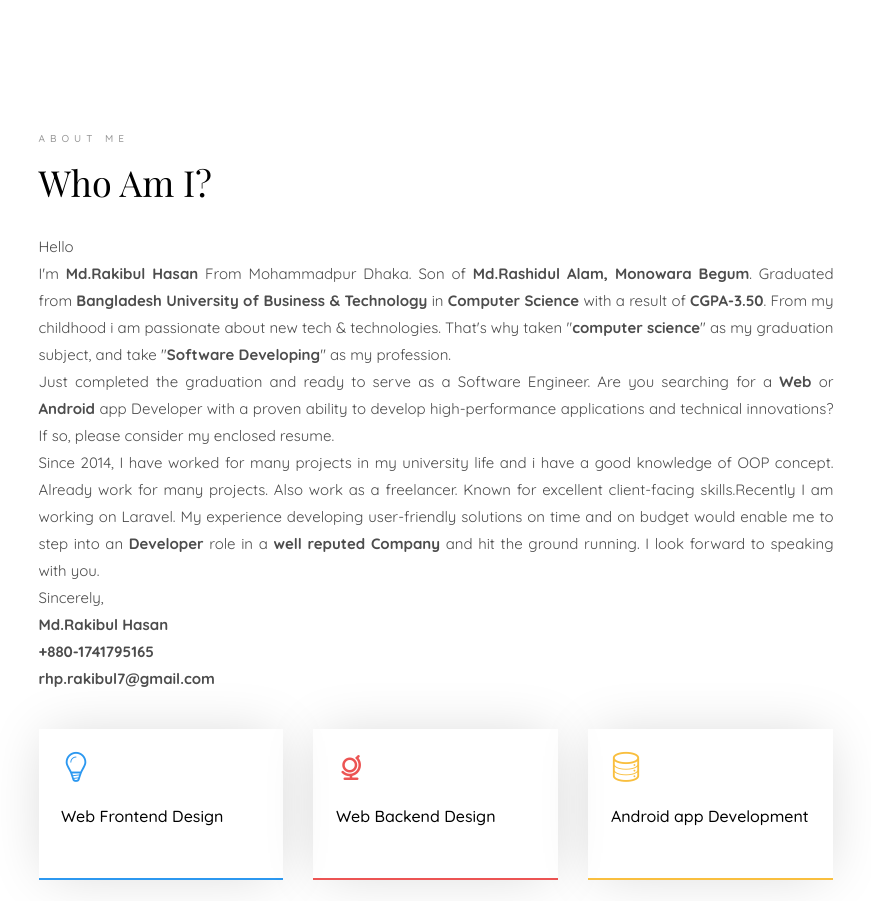
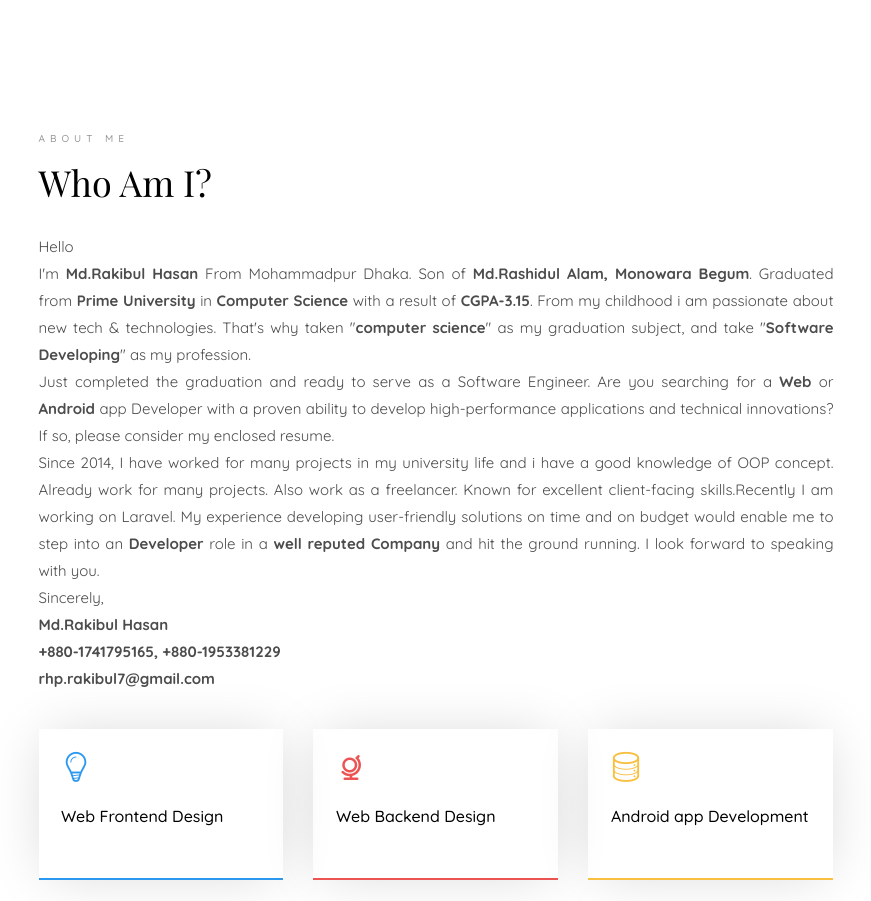
Before and after one commit to rakibul7/My_Portfolio, a PHP site: page / in a window 1280 px wide. Shown: the part 880-1781 px from the top of the page, without its empty margins (354-1225 px from the left). Run offline with PHP 8.4, Linux system fonts and the light colour scheme; some libraries are stand-ins or nearby versions; some web fonts are replaced.

Commit message:
Update index.php

```diff
--- a/index.php
+++ b/index.php
@@ -149,7 +149,7 @@ company’s goals and objective</h2>
 										<h1 >  <!-- class="colorlib-heading animate-box" -->Who Am I?</h1>
 										<p style="text-align: justify;">Hello
 										<br> I'm<strong> Md.Rakibul Hasan</strong> From Mohammadpur Dhaka.
-										Son of <strong>Md.Rashidul Alam, Monowara Begum</strong>. Graduated from <strong>Bangladesh University of Business & Technology</strong> in <strong>Computer Science</strong> with a result of <strong>CGPA-3.50</strong>.
+										Son of <strong>Md.Rashidul Alam, Monowara Begum</strong>. Graduated from <strong>Prime University</strong> in <strong>Computer Science</strong> with a result of <strong>CGPA-3.15</strong>.
 										From my childhood i am passionate about new tech & technologies. That's why taken "<strong>computer science</strong>" as my graduation subject, and take "<strong>Software Developing</strong>" as my profession.
 											<br>Just completed the graduation and ready to serve as a Software Engineer.
 Are you searching for a <strong>Web</strong> or <strong>Android</strong> app Developer with a proven ability to develop high-performance applications and technical innovations? If so, please consider my enclosed resume.
@@ -159,7 +159,7 @@ Since 2014, I have worked for many projects in my university life and i have a g
 My experience developing user-friendly solutions on time and on budget would enable me to step into an <strong>Developer</strong> role in a <strong>well reputed Company</strong> and hit the ground running. I look forward to speaking with you. <br>
 Sincerely, <br>
 <strong>Md.Rakibul Hasan<strong> <br>
-<strong>+880-1741795165</strong> <br>
+<strong>+880-1741795165, +880-1953381229</strong> <br>
  <strong>rhp.rakibul7@gmail.com</strong></p>
 									</div>
 								</div>
@@ -459,12 +459,12 @@ Sincerely, <br>
 									    </div>
 									    <div id="collapseTwo" class="panel-collapse collapse" role="tabpanel" aria-labelledby="headingTwo">
 									        <div class="panel-body">
-									            <p>Completd my <strong>B.Sc</strong> graduatin from <strong>Bangladesh University of Business & Technology (BUBT)</strong>.</p>
+									            <p>Completd my <strong>B.Sc</strong> graduatin from <strong>Prime University</strong>.</p>
 													<ul>
 														<li>Major Subject: <strong>Computer Science</strong></li>
-														<li>CGPA: <strong>3.50</strong> out of <strong>4</strong>.</li>
+														<li>CGPA: <strong>3.15</strong> out of <strong>4</strong>.</li>
 														<li>Passing Year: <strong>2019(January)</strong> </li>
-														<li>Duration: <strong>4 years (2015-2019)</strong></li>
+														<li>Duration: <strong>4 years (2014-2018)</strong></li>
 													</ul>
 									        </div>
 									    </div>
```
